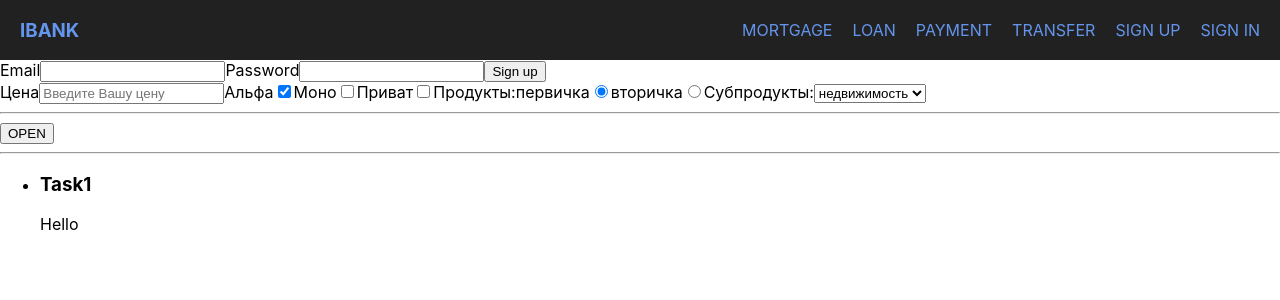
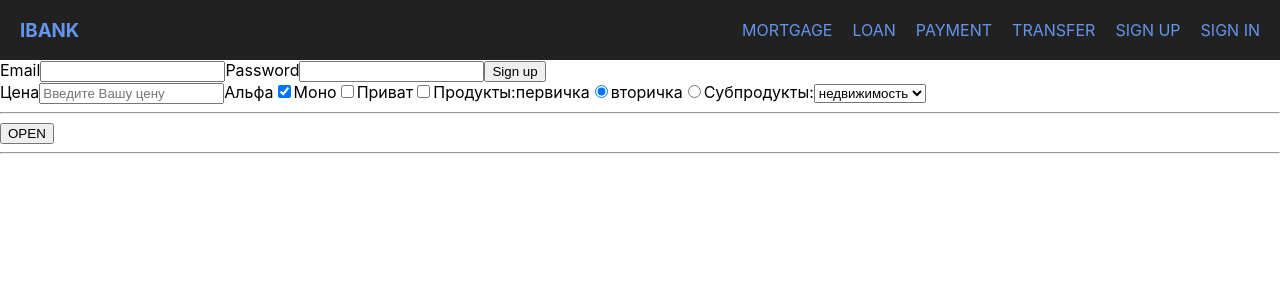
Before and after one commit to Serhii-Sunko/react1L, a React (Create React App) app in the folder react-4-lesson/: page / in a window 1280 px wide. Shown: the top 300 px of the page. Built offline with nearby package versions, Linux system fonts and the light colour scheme.

Commit message:
taskList => done delete task option

```diff
--- a/react-4-lesson/src/components/tasks/Tasks.js
+++ b/react-4-lesson/src/components/tasks/Tasks.js
@@ -2,14 +2,17 @@ import React, { Component } from "react";
 import TaskForm from "./taskForm/TaskForm";
 import TaskList from "./taskList/TaskList";
 import Modal from "../modal/Modal";
+import { v4 as uuidv4 } from "uuid";
 
 class Tasks extends Component {
   state = {
-    tasks: [{ name: "Task1", description: "Hello" }],
+    tasks: [],
     isTaskFormOpen: false,
   };
   addTask = (task) => {
-    this.setState((prev) => ({ tasks: [...prev.tasks, task] }));
+    this.setState((prev) => ({
+      tasks: [...prev.tasks, { ...task, id: uuidv4() }],
+    }));
   };
 
   removeTask = (id) => {
@@ -36,7 +39,7 @@ class Tasks extends Component {
           </Modal>
         )}
         <hr />
-        <TaskList tasks={this.state.tasks} />
+        <TaskList tasks={this.state.tasks} removeTask={this.removeTask} />
       </div>
     );
   }
--- a/react-4-lesson/src/components/tasks/taskList/TaskList.js
+++ b/react-4-lesson/src/components/tasks/taskList/TaskList.js
@@ -1,13 +1,22 @@
 import React from "react";
+const TaskListItem = ({ task, removeTask }) => {
+  const removeItem = (e) => removeTask(task.id);
+  return (
+    <li>
+      <h3>{task.name}</h3>
+      <p>{task.description}</p>
+      <button type="button" id={task.id} onClick={removeItem}>
+        DELETE
+      </button>
+    </li>
+  );
+};
 
-const TaskList = ({ tasks }) => {
+const TaskList = ({ tasks, removeTask }) => {
   return (
     <ul>
-      {tasks.map((task, idx) => (
-        <li key={idx}>
-          <h3>{task.name}</h3>
-          <p>{task.description}</p>
-        </li>
+      {tasks.map((task) => (
+        <TaskListItem key={task.id} task={task} removeTask={removeTask} />
       ))}
     </ul>
   );
```
